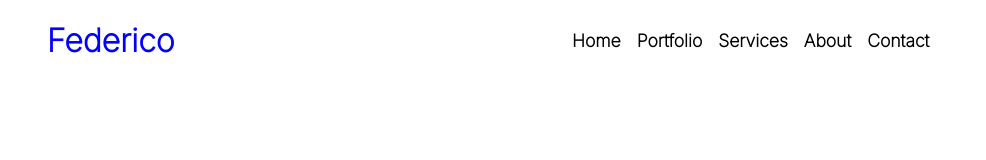
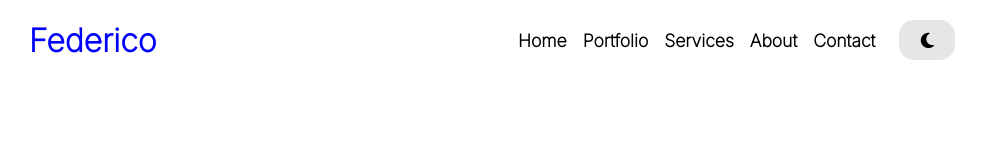
Before and after one commit to vHast/Portfoilio2023, a plain HTML site: page index.html in a window 1280 px wide. Shown: the whole page, without its empty margins (148-1134 px from the left). Drawn offline with Linux system fonts and the light colour scheme.

Commit message:
Responsability / Dark button

```diff
--- a/index.html
+++ b/index.html
@@ -24,12 +24,10 @@
             <p><a href="#">Services</a></p>
             <p><a href="#">About</a></p>
             <p><a href="#">Contact</a></p>
-        </div>
-
-        <div class="burger-button">
-            <a href="#"></a>
+            <p id="dark-btn"><a href="#"><i class="fa fa-moon"></i></a></p>
         </div>
     </nav>
 
 </body>
+<script src="https://kit.fontawesome.com/65163fd434.js" crossorigin="anonymous"></script>
 </html>
--- a/style.scss
+++ b/style.scss
@@ -13,10 +13,6 @@ h1 {
 
 a {
     color: black;
-
-    &:hover {
-        color: rgb(91, 91, 255);
-    }
 }
 
 nav {
@@ -43,12 +39,34 @@ nav {
             &:hover {
                 transition: all 0.2s;
                 background-color: rgb(250, 250, 250);
+
+                a {
+                    color: rgb(91, 91, 255);
+                }
             }
 
         }
-    }
 
-    .burger-button {
-        display: none;
+        #dark-btn {
+            margin-left: 1rem;
+            height: 70px;
+            width:3.5rem;
+            height: 2.5rem;
+            display: flex;
+            justify-content: center;
+            align-items: center;
+            background-color: rgb(230, 230, 230);
+            border-radius: 15px;
+            text-align: center;
+
+            &:hover {
+                transition: all 0.2s;
+                background-color: rgb(91, 91, 255);
+
+                a {
+                    color: white;
+                }
+            }
+        }
     }
 }
```
Also changed, not shown: style/style.css, 1 other file.
